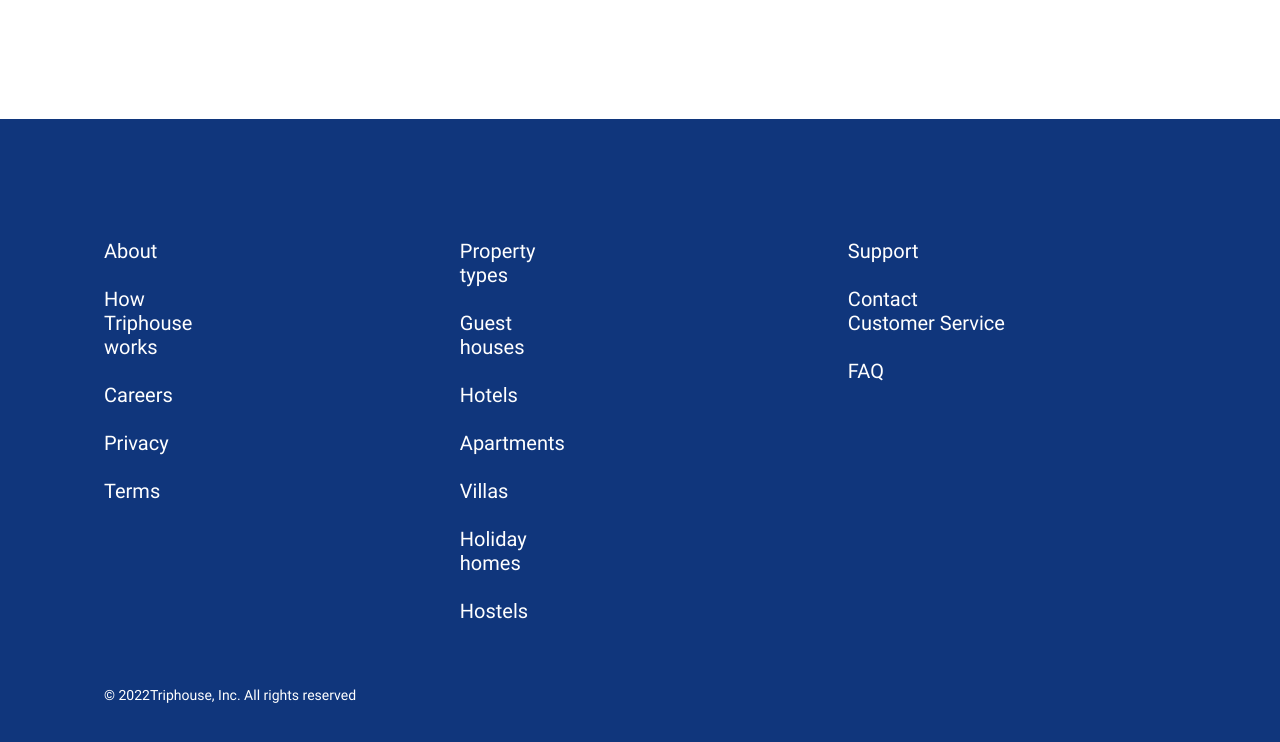
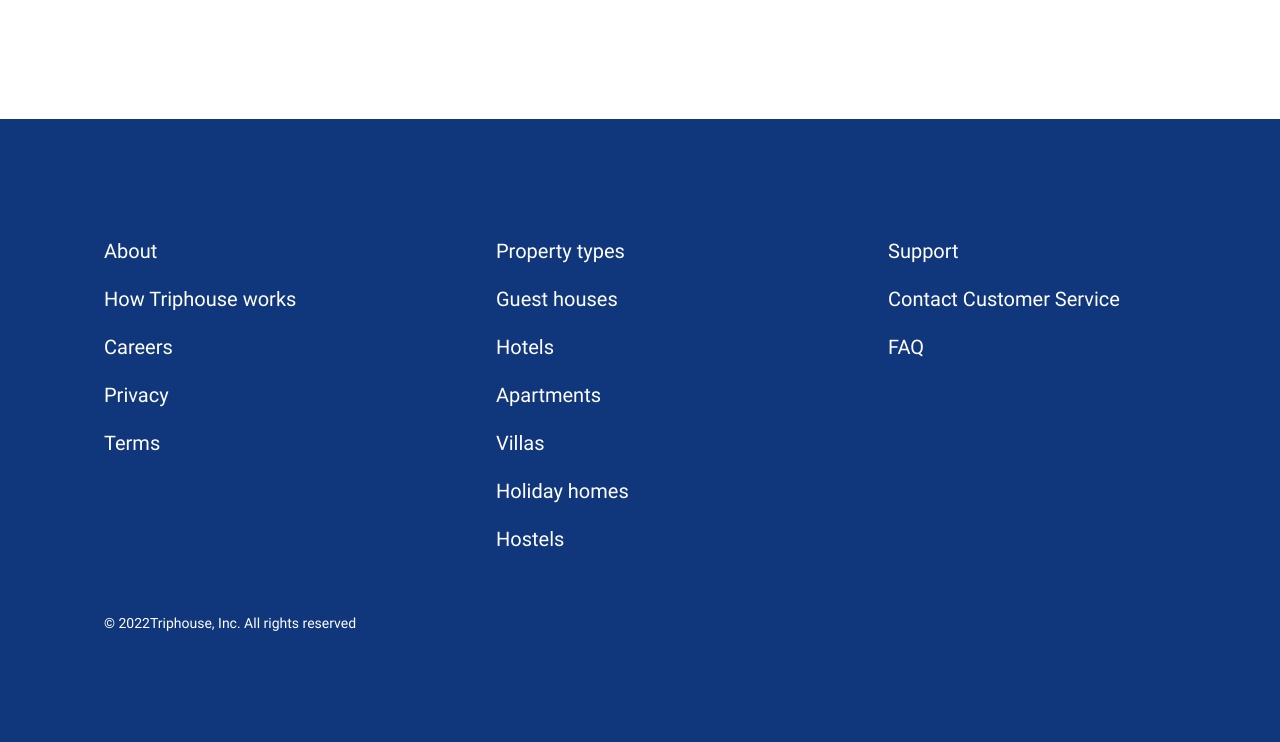
Before and after one commit to mashakhombak/if-html, a website: page index.html in a window 1280 px wide. Shown: the part 450-1192 px from the top of the page. Drawn offline with Linux system fonts and the light colour scheme.

Commit message:
Rewritten block What do we offer. Added footer. (Rework)

```diff
--- a/index.html
+++ b/index.html
@@ -40,14 +40,14 @@
     </div>
     <div class="footer-container">
       <div class="footer-content-container">
-        <div class="footer-content-item-1">
+        <div class="footer-content-item">
           <h3 class="heading-3">About</h3>
           <p class="footer-text">How Triphouse works</p>
           <p class="footer-text">Careers</p>
           <p class="footer-text">Privacy</p>
           <p class="footer-text">Terms</p>
         </div>
-        <div class="footer-content-item-2">
+        <div class="footer-content-item">
           <h3 class="heading-3">Property types</h3>
           <p class="footer-text">Guest houses</p>
           <p class="footer-text">Hotels</p>
@@ -56,14 +56,16 @@
           <p class="footer-text">Holiday homes</p>
           <p class="footer-text">Hostels</p>
         </div>
-        <div class="footer-content-item-3">
+        <div class="footer-content-item">
           <h3 class="heading-3">Support</h3>
           <p class="footer-text">Contact Customer Service</p>
           <p class="footer-text">FAQ</p>
         </div>
       </div>
       <div class="footer-container-item">
-        <p class="footer-copy">&copy; 2022Triphouse, Inc. All rights reserved</p>
+        <p class="footer-copy">
+          &copy; 2022Triphouse, Inc. All rights reserved
+        </p>
       </div>
     </div>
   </body>
--- a/styles/styles.css
+++ b/styles/styles.css
@@ -15,7 +15,7 @@
   height: 569px;
 }
 
-.advantages-container-item{
+.advantages-container-item {
   display: flex;
   flex-direction: column;
   row-gap: 20px;
@@ -51,54 +51,41 @@
   row-gap: 48px;
 }
 
-.footer-container{
+.footer-container {
   height: 625px;
-  background-color: #10367C;
-  color: #FFFFFF;
-  padding: 120px 272px 120px 104px;
+  background-color: #10367c;
+  color: #ffffff;
+  padding: 120px 0 120px 104px;
   display: flex;
   flex-direction: column;
   row-gap: 64px;
 }
 
-.footer-content-container{
+.footer-content-container {
   display: flex;
 }
 
-.heading-3{
-  font-family:"Roboto", sans-serif;
+.heading-3 {
+  font-family: "Roboto", sans-serif;
   font-weight: 500;
   font-size: 20px;
 }
 
-.footer-copy{
+.footer-copy {
   font-family: "Roboto", sans-serif;
   font-weight: 400;
   font-size: 14px;
 }
 
-.footer-text{
+.footer-text {
   font-family: "Roboto", sans-serif;
   font-weight: 400;
   font-size: 20px;
 }
 
-.footer-content-item-1{
+.footer-content-item {
   display: flex;
   flex-direction: column;
   row-gap: 24px;
-  margin-right: 223px;
+  width: 416px;
 }
-
-.footer-content-item-2{
-  display: flex;
-  flex-direction: column;
-  row-gap: 24px;
-  margin-right: 283px;
-}
-
-.footer-content-item-3{
-  display: flex;
-  flex-direction: column;
-  row-gap: 24px;
-}
```
